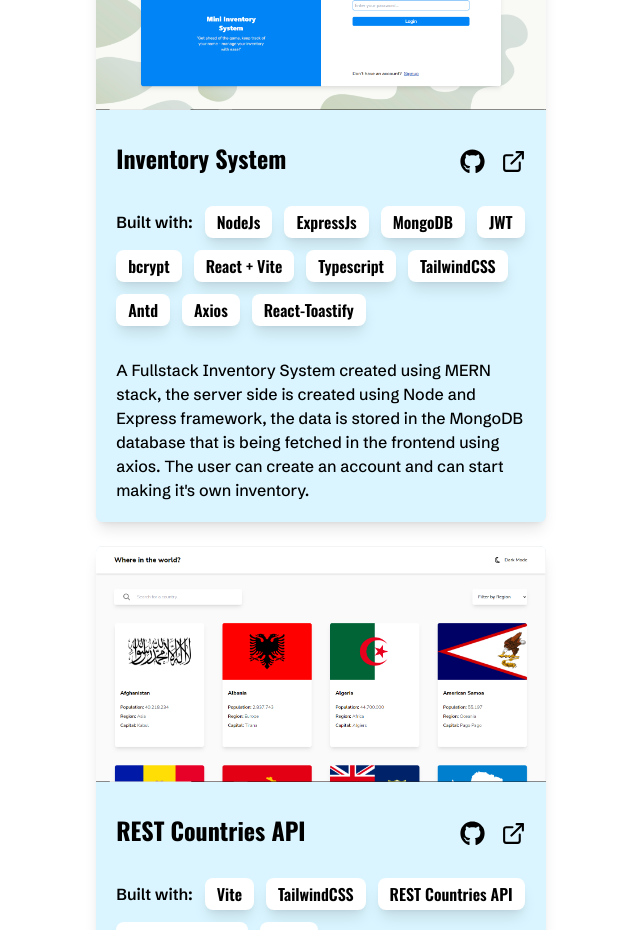
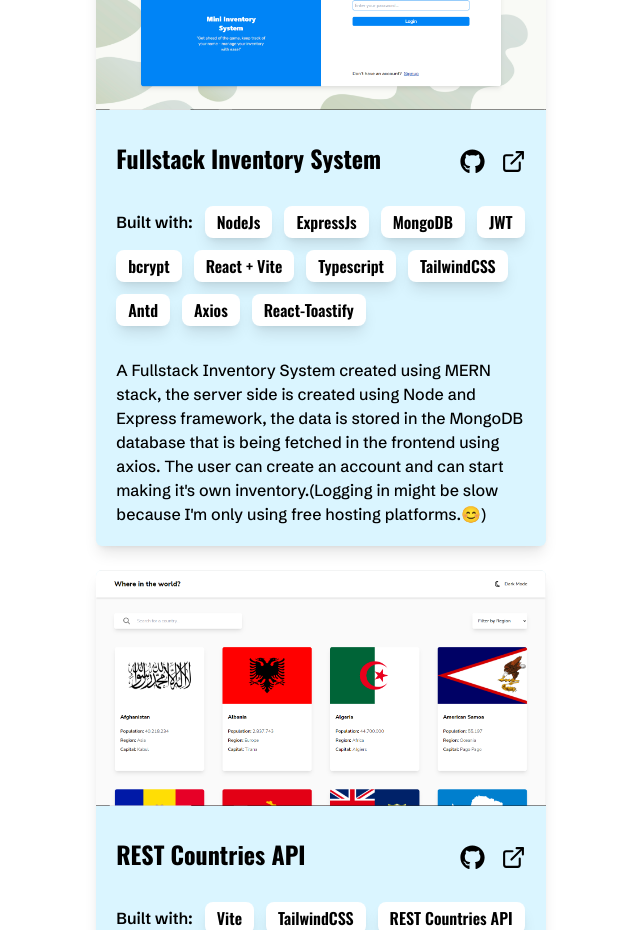
Before and after one commit to anielrussel/portfolio-latest, a React (Vite) app: page / in a window 1280 px wide. Shown: the part 4000-4930 px from the top of the page, without its empty margins (195-835 px from the left). Built offline with nearby package versions, Linux system fonts and the light colour scheme.

Commit message:
"added inventory system"

```diff
--- a/src/data/projectsData.ts
+++ b/src/data/projectsData.ts
@@ -20,12 +20,12 @@
   {
     id: 1,
     image: inventorysystem,
-    name: "Inventory System",
+    name: "Fullstack Inventory System",
     demo: "https://inventory-system-mernapp.vercel.app/",
     github: "https://github.com/anielrussel/Inventory-System-MERNAPP",
     tools: "NodeJs, ExpressJs, MongoDB, JWT, bcrypt, React + Vite, Typescript, TailwindCSS, Antd, Axios, React-Toastify",
     description:
-      "A Fullstack Inventory System created using MERN stack, the server side is created using Node and Express framework, the data is stored in the MongoDB database that is being fetched in the frontend using axios. The user can create an account and can start making it's own inventory.",
+      "A Fullstack Inventory System created using MERN stack, the server side is created using Node and Express framework, the data is stored in the MongoDB database that is being fetched in the frontend using axios. The user can create an account and can start making it's own inventory.(Logging in might be slow because I'm only using free hosting platforms.😊)",
   },
   {
     id: 2,
```
